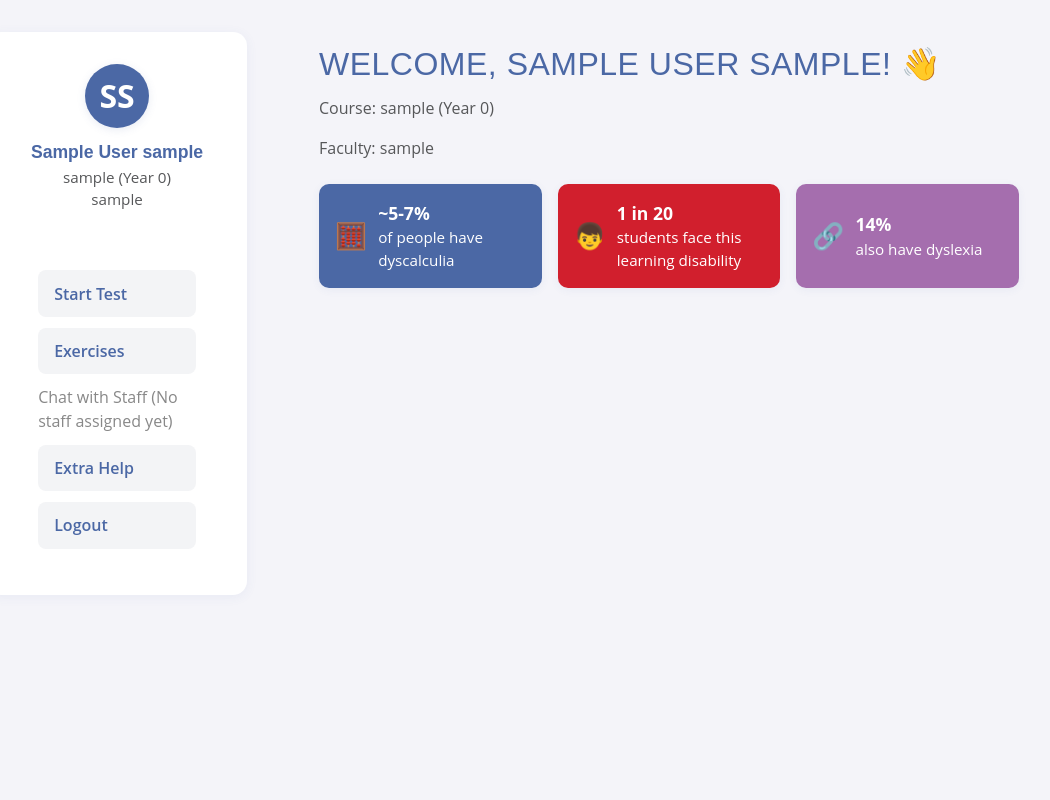
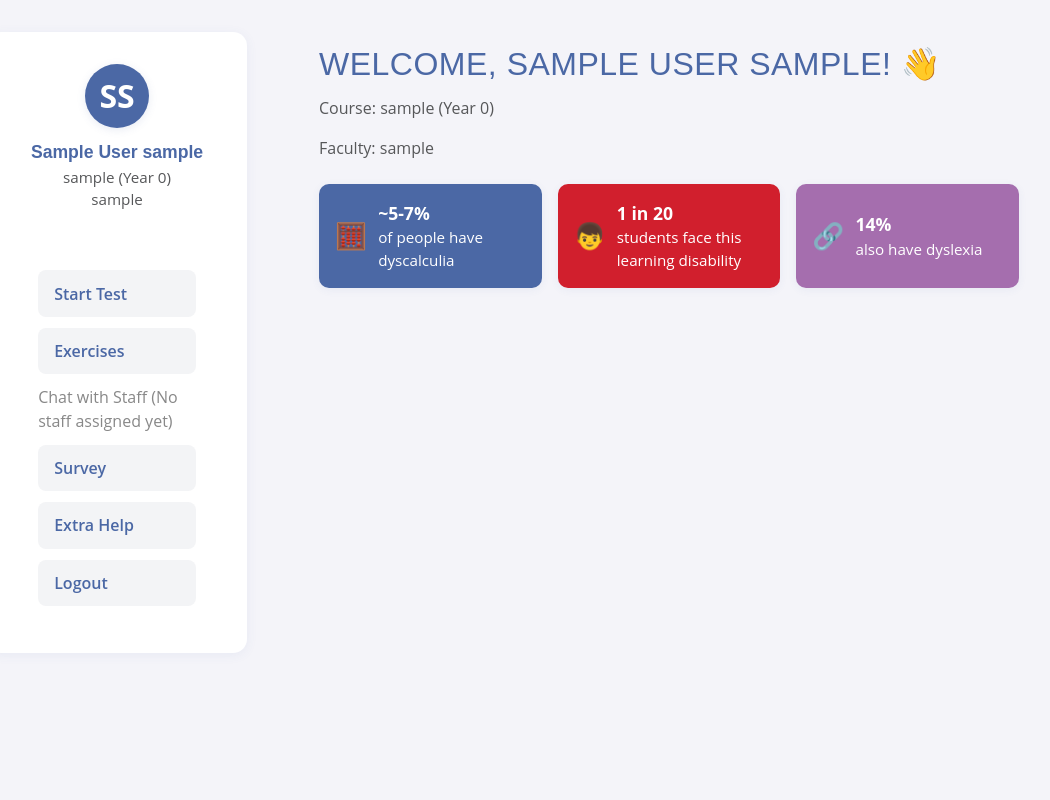
Before and after one commit to Siyemukel/SoftwareEngineerG, a Flask app: page /student_dashboard in a window 1280 px wide. Shown: the whole page, without its empty margins (13-1063 px from the left). Run offline with Flask 3, Linux system fonts and the light colour scheme; the visitor is signed in with stand-in values (Sample User, id 1); data comes from the database, SQL or seed files in the repository; data that the repository does not hold is empty; style sheets or scripts are compiled from the project's sources.

Commit message:
Update student_dashboard.html

```diff
--- a/app/templates/student/student_dashboard.html
+++ b/app/templates/student/student_dashboard.html
@@ -26,6 +26,7 @@
         {% else %}
         <li><span style="color: #888;">Chat with Staff (No staff assigned yet)</span></li>
         {% endif %}
+        <li><a href="{{ url_for('main.survey')}}">Survey</a></li>
         <li><a href="{{ url_for('main.upload_medical_proof') }}">Extra Help</a></li>
         <li><a href="{{ url_for('main.logout') }}" class="sidebar-logout">Logout</a></li>
     </ul>
```
